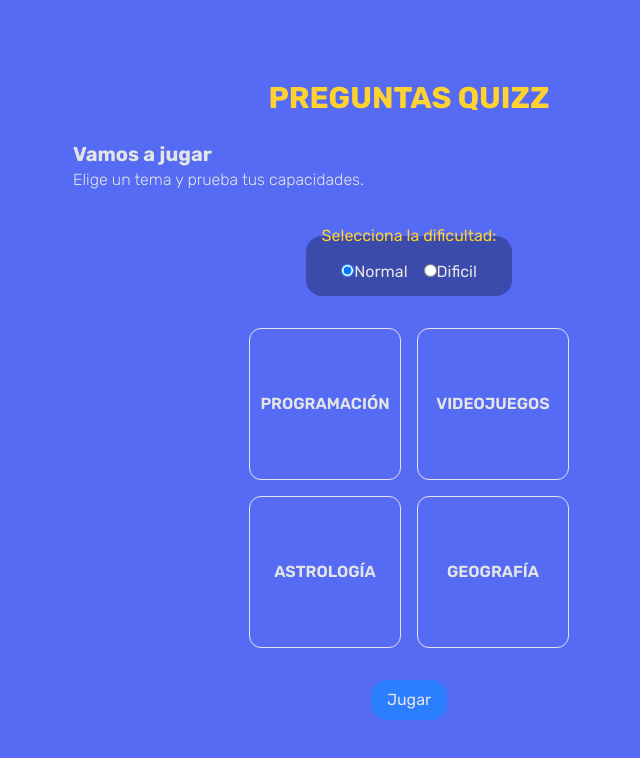
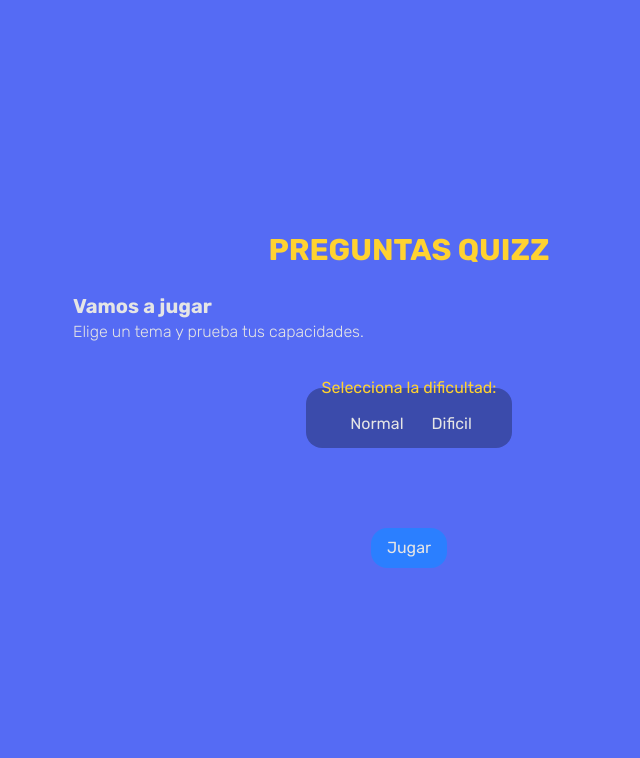
Before and after one commit to Castamor/preguntas-quizz, a Next.js app: page / in a window 1280 px wide. Shown: the top 758 px of the page, without its empty margins (231-871 px from the left). Built offline with nearby package versions, Linux system fonts and the light colour scheme.

Commit message:
Renombrar componentes y ajustar estructura de la interfaz de usuario

```diff
--- a/src/app/page.tsx
+++ b/src/app/page.tsx
@@ -1,4 +1,4 @@
-import BotonJugar from "@/components/BotonJugar";
+import Jugar from "@/components/Jugar";
 import Bienvenida from "@/components/Bienvenida";
 import Dificultad from "@/components/Dificultad";
 import Temas from "@/components/Temas";
@@ -10,7 +10,7 @@ export default async function Home() {
          <Bienvenida />
          <Dificultad />
          <Temas />
-         <BotonJugar />
+         <Jugar />
       </>
    );
 }
--- a/src/components/Bienvenida.tsx
+++ b/src/components/Bienvenida.tsx
@@ -1,4 +1,4 @@
-export default function SeccionBienvenida() {
+export default function Bienvenida() {
 
    return (
       <div>
--- a/src/components/Dificultad.tsx
+++ b/src/components/Dificultad.tsx
@@ -1,4 +1,4 @@
-export default function SelectorDificultad() {
+export default function Dificultad() {
    return (
       <fieldset className="bg-black/30 mx-auto py-2 px-4 rounded-2xl w-fit">
          <legend className="text-amber-300">Selecciona la dificultad:</legend>
@@ -9,20 +9,20 @@ export default function SelectorDificultad() {
                   name="dificultad"
                   id="normal"
                   value="normal"
-                  className="cursor-pointer"
+                  className="hidden"
                   defaultChecked
                />
-               <label htmlFor="normal" className="cursor-pointer">Normal</label>
+               <label htmlFor="normal" className="cursor-pointer p-2">Normal</label>
             </div>
-            <div className="p-1">
+            <div className="">
                <input
                   type="radio"
                   name="dificultad"
                   id="dificil"
                   value="dificil"
-                  className="cursor-pointer"
+                  className="hidden"
                />
-               <label htmlFor="dificil" className="cursor-pointer">Dificil</label>
+               <label htmlFor="dificil" className="cursor-pointer p-2">Dificil</label>
             </div>
          </div>
       </fieldset>
--- a/src/components/BotonJugar.tsx
+++ b/src/components/Jugar.tsx
@@ -1,4 +1,4 @@
-export default function BotonJugar() {
+export default function Jugar() {
    return (
       <button type="button" className=" py-2 px-4 bg-blue-500 rounded-2xl cursor-pointer hover:bg-blue-400 transition-colors duration-75 mx-auto">Jugar</button>
    )
--- a/src/components/Temas.tsx
+++ b/src/components/Temas.tsx
@@ -1,20 +1,12 @@
-import Link from "next/link";
-import { TEMAS } from "@/data/temas";
-
-export default function SelectorTemas() {
+export default function Temas() {
 
    return (
-      <section className="grid grid-cols-2 grid-rows-2 text-center gap-4 aspect-square max-w-[20rem] mx-auto">
-         {TEMAS.map(({ nombre, href }) => (
-            <Link
-               key={nombre}
-               href={`/tema/${href}`}
-               className="border flex items-center justify-center font-semibold uppercase cursor-pointer rounded-xl p-8"
-            >
-               {nombre}
-            </Link>
-         ))}
-      </section>
+      <ul className="grid grid-cols-2 grid-rows-2 text-center gap-4 aspect-square max-w-[20rem] mx-auto">
+         <li></li>
+         <li></li>
+         <li></li>
+         <li></li>
+      </ul >
    )
 
 }
```
